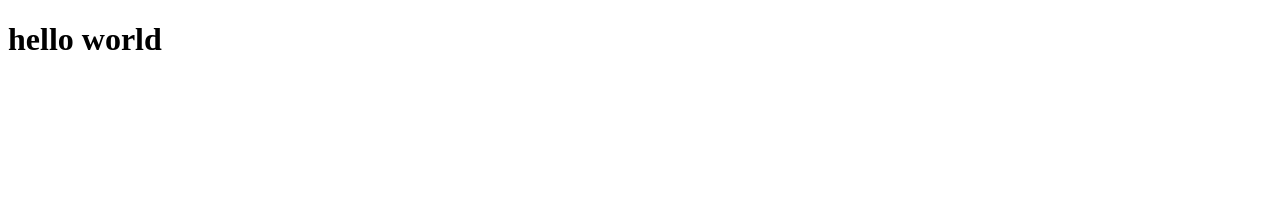
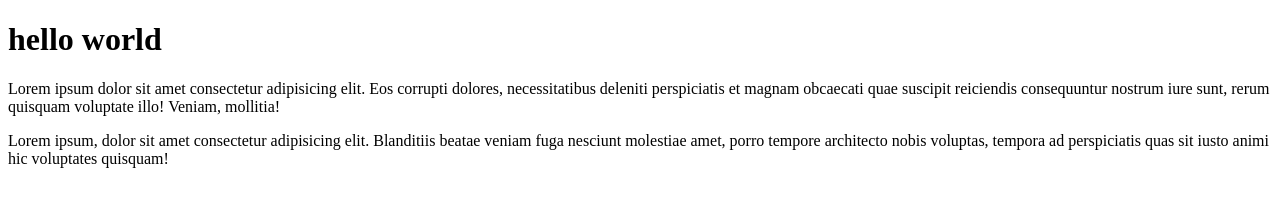
Before and after one commit to ayroyra/ryo-git-tes, a plain HTML site: page index.html in a window 1280 px wide. Drawn offline with Linux system fonts and the light colour scheme.

Commit message:
menambahkan paragraf

```diff
--- a/index.html
+++ b/index.html
@@ -8,5 +8,7 @@
 </head>
 <body>
     <h1>hello world</h1>
+    <p>Lorem ipsum dolor sit amet consectetur adipisicing elit. Eos corrupti dolores, necessitatibus deleniti perspiciatis et magnam obcaecati quae suscipit reiciendis consequuntur nostrum iure sunt, rerum quisquam voluptate illo! Veniam, mollitia!</p>
+    <p>Lorem ipsum, dolor sit amet consectetur adipisicing elit. Blanditiis beatae veniam fuga nesciunt molestiae amet, porro tempore architecto nobis voluptas, tempora ad perspiciatis quas sit iusto animi hic voluptates quisquam!</p>
 </body>
 </html>
```
